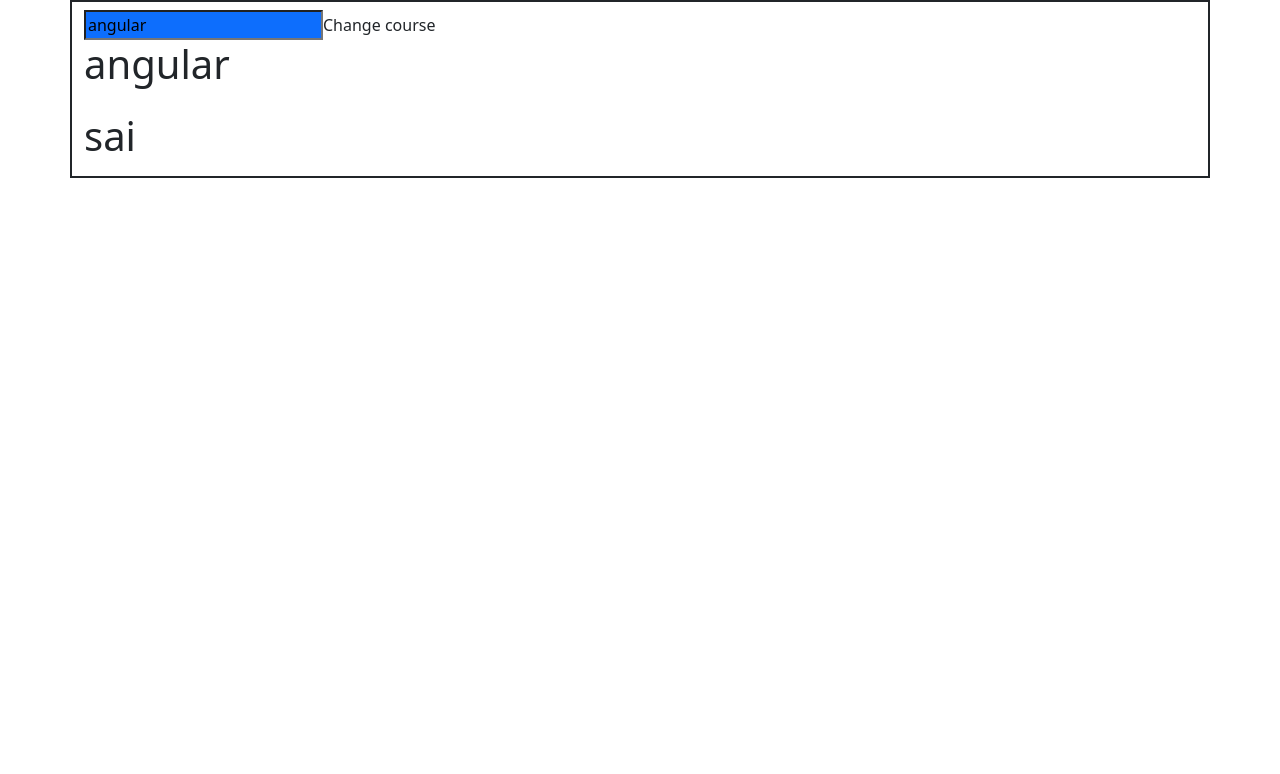
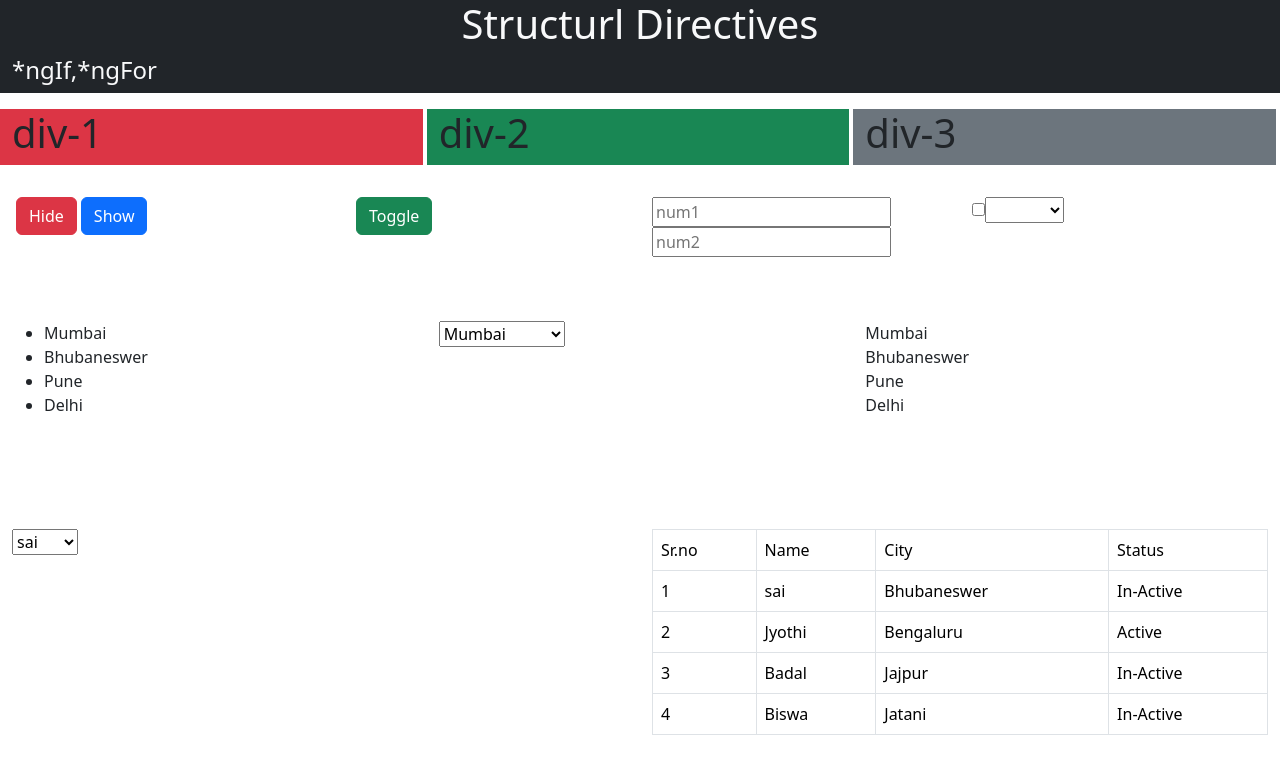
Before and after one commit to swainsaiashirbad/Angular-18, an Angular app in the folder angular-18-tutorial/: page / in a window 1280 px wide. Shown: the top 774 px of the page. Built offline with nearby package versions, Linux system fonts and the light colour scheme.

Commit message:
directives-- Strectural

```diff
--- a/angular-18-tutorial/src/app/app.component.html
+++ b/angular-18-tutorial/src/app/app.component.html
@@ -1 +1,2 @@
-<app-data-binding></app-data-binding>
+<!-- <app-data-binding></app-data-binding> -->
+ <app-structural-directives></app-structural-directives>
--- a/angular-18-tutorial/src/app/app.component.ts
+++ b/angular-18-tutorial/src/app/app.component.ts
@@ -1,11 +1,12 @@
 import { Component } from '@angular/core';
 import { RouterOutlet } from '@angular/router';
 import { DataBindingComponent } from './component/data-binding/data-binding.component';
+import { StructuralDirectivesComponent } from './directives/structural-directives/structural-directives.component';
 
 @Component({
   selector: 'app-root',
   standalone: true,
-  imports: [RouterOutlet,DataBindingComponent],
+  imports: [RouterOutlet,DataBindingComponent,StructuralDirectivesComponent],
   templateUrl: './app.component.html',
   styleUrl: './app.component.css'
 })
--- /dev/null
+++ b/angular-18-tutorial/src/app/directives/structural-directives/structural-directives.component.css
@@ -0,0 +1,3 @@
+.container{
+    border: 2px solid;
+}
--- /dev/null
+++ b/angular-18-tutorial/src/app/directives/structural-directives/structural-directives.component.html
@@ -0,0 +1,82 @@
+<div class="container-fluid">
+    <div class="row bg-dark">
+        <div class="col">
+            <h1 class="text-center text-light" >Structurl Directives</h1>
+            <h4 class="text-light">*ngIf,*ngFor</h4>
+        </div>
+    </div>
+    <div class="row py-3 justify-content-evenly">
+        <div class="col bg-danger me-1" *ngIf="isDivVisible"> <h1>div-1</h1></div>
+        <div class="col bg-success me-1" *ngIf="isDiv2IsVisible"><h1>div-2</h1></div>
+        <div class="col bg-secondary me-1" *ngIf="num1==num2"><h1>div-3</h1></div>
+        <div class="col bg-primary " *ngIf="selectedCountry=='Canada'"><h1>div-4</h1></div>
+    </div>
+    <div class="row py-3 ">
+        <div class="col ">
+            <button (click)="hideDiv()" class="btn btn-danger mx-1">Hide</button>
+            <button (click)="showDiv()" class="btn btn-primary">Show</button>
+        </div>
+        <div class="col ">
+            <button class="btn btn-success ms-4" (click)="toggle()">Toggle</button>
+        </div>
+        <div class="col ">
+            <input type="text" placeholder="num1" [(ngModel)]="num1">
+            <input type="text" placeholder="num2" [(ngModel)]="num2">
+        </div>
+        <div class="col ">
+            <input type="checkbox" [(ngModel)]="isActive">
+            <select name="" id=""[(ngModel)]="selectedCountry">
+                <option value="India">India</option>
+                <option value="USA">USA</option>
+                <option value="Canada">Canada</option>
+            </select>
+        </div>
+    </div>
+    <div class="row py-5">
+        <div class="col">
+            <ul>
+                <li *ngFor="let cityName of city">{{cityName}}</li>
+            </ul>
+        </div>
+        <div class="col">
+            <select name="" id="">
+                <option value="" *ngFor="let citys of city">{{citys}}</option>
+            </select>
+        </div>
+        <div class="col">
+            <div *ngFor="let name of city">{{name}}</div>
+        </div>
+
+    </div>
+    <div class="row py-5">
+        <div class="col">
+            <select name="" id="">
+                <option *ngFor="let s of student" [value]="s.id">{{s.name}}</option>
+            </select>
+        </div>
+        <div class="col">
+            <table class="table table-bordered">
+                <thead>
+                    <tr>
+                        <td>Sr.no</td>
+                        <td>Name</td>
+                        <td>City</td>
+                        <td>Status</td>
+                    </tr>
+                </thead>
+                <tbody>
+                    <tr *ngFor="let st of student; let srNo= index">
+                        <td>{{srNo+1}}</td>
+                        <td>{{st.name}}</td>
+                        <td>{{st.city}}</td>
+                        <td>
+                            <span *ngIf="st.isActive==true">Active</span>
+                            <span *ngIf="st.isActive==false">In-Active</span>
+                        </td>
+                    </tr>
+                </tbody>
+            </table>
+        </div>
+
+    </div>
+</div>
--- /dev/null
+++ b/angular-18-tutorial/src/app/directives/structural-directives/structural-directives.component.ts
@@ -0,0 +1,42 @@
+import { CommonModule } from '@angular/common';
+import { Component } from '@angular/core';
+import { FormsModule } from '@angular/forms';
+
+@Component({
+  selector: 'app-structural-directives',
+  standalone: true,
+  imports: [CommonModule,FormsModule],
+  templateUrl: './structural-directives.component.html',
+  styleUrl: './structural-directives.component.css'
+})
+export class StructuralDirectivesComponent {
+isDivVisible:boolean=true
+isDiv2IsVisible:boolean=true
+num1:String=""
+num2:String=""
+
+isActive:boolean=false
+
+selectedCountry:String=""
+
+city:string []=["Mumbai","Bhubaneswer","Pune","Delhi"]
+
+student:any []=[
+  {studId:1,name:"sai" , city:"Bhubaneswer", isActive:false},
+  {studId:2,name:"Jyothi" , city:"Bengaluru", isActive:true},
+  {studId:3,name:"Badal" , city:"Jajpur", isActive:false},
+  {studId:4,name:"Biswa" , city:"Jatani", isActive:false}
+]
+
+
+showDiv(){
+  this.isDivVisible=true
+}
+hideDiv(){
+  this.isDivVisible=false
+}
+
+toggle(){
+  this.isDiv2IsVisible=!this.isDiv2IsVisible
+}
+}
```
Also changed, not shown: 1 other file (tests, documents, lock files or other folders).
